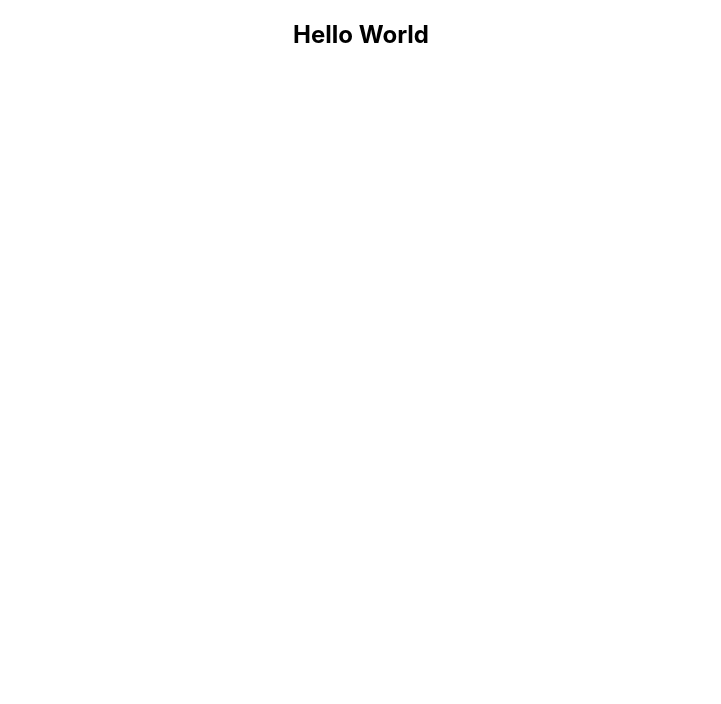
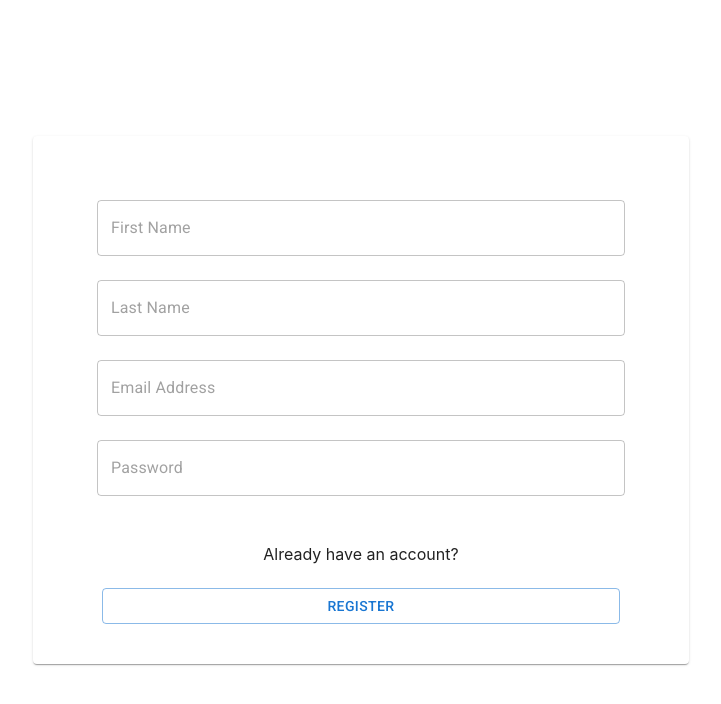
Before and after one commit to WebItForward/watercooler, a React (Create React App) app: page / in a window 1280 px wide. Shown: the top 704 px of the page, without its empty margins (279-1000 px from the left). Built offline with nearby package versions, Linux system fonts and the light colour scheme.

Commit message:
FE login/signup

```diff
--- /dev/null
+++ b/src/components/LoginForm/LoginForm.jsx
@@ -0,0 +1,68 @@
+import { useState } from "react";
+import { Box, Button, FormGroup, Grid, Paper, TextField } from "@mui/material";
+
+export default function LoginForm({ handleChangeLoginView }) {
+  const [credentials, setCredentials] = useState({
+    email: "",
+    password: "",
+  });
+  const [error, setError] = useState("");
+
+  function handleChange(evt) {
+    setCredentials({
+      [evt.target.name]: evt.target.value,
+    });
+  }
+
+  function handleSubmit(evt) {
+    evt.preventDefault();
+    try {
+    } catch (error) {
+      setError(error);
+    }
+  }
+  return (
+    <>
+      <Box
+        component="form"
+        sx={{
+          mt: 5,
+          display: "flex",
+          flexDirection: "column",
+          height: "90vh",
+          alignItems: "center",
+          justifyContent: "center",
+        }}
+      >
+        <Paper sx={{ p: 5, width: "50%" }}>
+          <FormGroup sx={{ m: 3 }}>
+            <TextField
+              name="email"
+              placeholder="Email Address"
+              onChange={handleChange}
+            />
+          </FormGroup>
+          <FormGroup sx={{ m: 3 }}>
+            <TextField
+              name="password"
+              placeholder="Password"
+              onChange={handleChange}
+            />
+          </FormGroup>
+          <Grid container>
+            <Grid
+              item
+              sx={{ m: "auto", mt: 3 }}
+              onClick={handleChangeLoginView}
+            >
+              {"Need an account?"}
+            </Grid>
+          </Grid>
+          <Button variant="outlined" sx={{ width: "90%", mt: 3 }}>
+            Login
+          </Button>
+        </Paper>
+      </Box>
+    </>
+  );
+}
--- /dev/null
+++ b/src/components/SignUpForm/SignUpForm.jsx
@@ -0,0 +1,84 @@
+import { useState } from "react";
+import { Box, Button, FormGroup, Grid, Paper, TextField } from "@mui/material";
+
+export default function SignUpForm({ handleChangeLoginView }) {
+  const [credentials, setCredentials] = useState({
+    firstName: "",
+    lastName: "",
+    email: "",
+    password: "",
+  });
+  const [error, setError] = useState("");
+
+  function handleChange(evt) {
+    setCredentials({
+      [evt.target.name]: evt.target.value,
+    });
+  }
+
+  function handleSubmit(evt) {
+    evt.preventDefault();
+    try {
+    } catch (error) {
+      setError(error);
+    }
+  }
+  return (
+    <>
+      <Box
+        component="form"
+        sx={{
+          mt: 5,
+          display: "flex",
+          flexDirection: "column",
+          height: "90vh",
+          alignItems: "center",
+          justifyContent: "center",
+        }}
+      >
+        <Paper sx={{ p: 5, width: "50%" }}>
+          <FormGroup sx={{ m: 3 }}>
+            <TextField
+              name="firstName"
+              placeholder="First Name"
+              onChange={handleChange}
+            />
+          </FormGroup>
+          <FormGroup sx={{ m: 3 }}>
+            <TextField
+              name="lastName"
+              placeholder="Last Name"
+              onChange={handleChange}
+            />
+          </FormGroup>
+          <FormGroup sx={{ m: 3 }}>
+            <TextField
+              name="email"
+              placeholder="Email Address"
+              onChange={handleChange}
+            />
+          </FormGroup>
+          <FormGroup sx={{ m: 3 }}>
+            <TextField
+              name="password"
+              placeholder="Password"
+              onChange={handleChange}
+            />
+          </FormGroup>
+          <Grid container>
+            <Grid
+              item
+              sx={{ m: "auto", mt: 3 }}
+              onClick={handleChangeLoginView}
+            >
+              {"Already have an account?"}
+            </Grid>
+          </Grid>
+          <Button variant="outlined" sx={{ width: "90%", mt: 3 }}>
+            Register
+          </Button>
+        </Paper>
+      </Box>
+    </>
+  );
+}
--- a/src/pages/HomePage/HomePage.jsx
+++ b/src/pages/HomePage/HomePage.jsx
@@ -1,3 +1,22 @@
+import { useState } from "react";
+import { Container } from "@mui/material";
+import LoginForm from "../../components/LoginForm/LoginForm";
+import SignUpForm from "../../components/SignUpForm/SignUpForm";
+
 export default function HomePage() {
-  return <h2>Hello World</h2>;
+  const [loginView, setLoginView] = useState(false);
+
+  function handleChangeLoginView() {
+    setLoginView(!loginView);
+  }
+
+  return (
+    <Container>
+      {loginView ? (
+        <LoginForm handleChangeLoginView={handleChangeLoginView} />
+      ) : (
+        <SignUpForm handleChangeLoginView={handleChangeLoginView} />
+      )}
+    </Container>
+  );
 }
```
